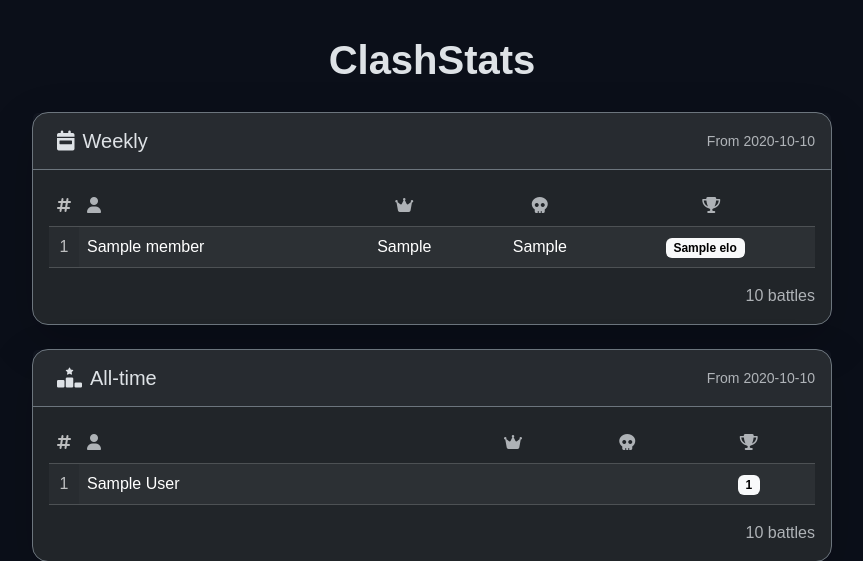
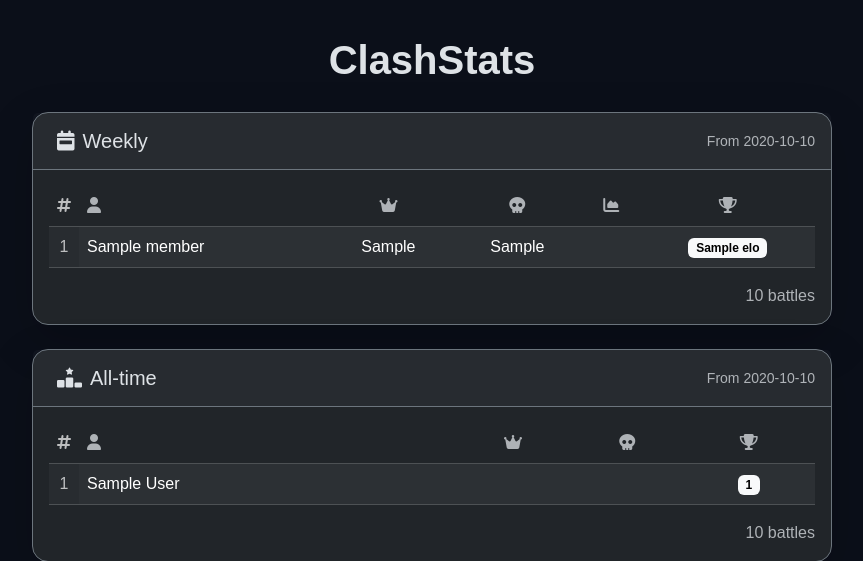
Before and after one commit to edbourque0/clashstats, a Django app: template templates/home.html in a window 1280 px wide. Shown: the top 561 px of the page, without its empty margins (208-1071 px from the left). Run offline with Django 5.2, Linux system fonts and the light colour scheme; tables that the repository leaves empty hold one stand-in row (Sample ...); the template is opened without the code that fills it: values named after a table or form of the project are taken from there, most other values are stand-ins (such as "Sample title", 1, 10 or a date in 2020); some libraries are stand-ins or nearby versions; some web fonts are replaced.

Commit message:
Reorganize member stats table and add performance trend column

```diff
--- a/templates/home.html
+++ b/templates/home.html
@@ -71,6 +71,7 @@
                 <th class="text-start text-muted"><i class="fa-solid fa-user"></i></th>
                 <th><i class="fa-solid fa-crown text-muted"></i></th>
                 <th><i class="fa-solid fa-skull text-muted"></i></th>
+                  <th><i class="fa-solid fa-chart-area text-muted"></i></th>
                 <th><i class="fa-solid fa-trophy text-muted"></i></th>
               </tr>
             </thead>
@@ -81,11 +82,8 @@
                 <td class="text-start">{{ member.member.name }}</td>
                 <td>{{ member.weekly_wins }}</td>
                 <td>{{ member.weekly_losses }}</td>
-                <td>
-                  <span class="badge text-bg-light">
-                    {{ member.elo }}
-                  </span>
-                    {% if member.better_than_last_week == True %}
+                                <td>
+                  {% if member.better_than_last_week == True %}
                     <span style="color: palegreen;">
                         <i class="fa-solid fa-arrow-trend-up p-1"></i>
                     </span>
@@ -95,9 +93,14 @@
                     </span>
                         {% else %}
                         <span>
-                        <i class="fa-solid fa-icon-does-not-exist p-1"></i>
+                        <i class="fa-solid fa-icon-minus p-1"></i>
                         </span>
                 {% endif %}
+              </td>
+                <td>
+                  <span class="badge text-bg-light">
+                    {{ member.elo }}
+                  </span>
                 </td>
               </tr>
               {% endfor %}
```
